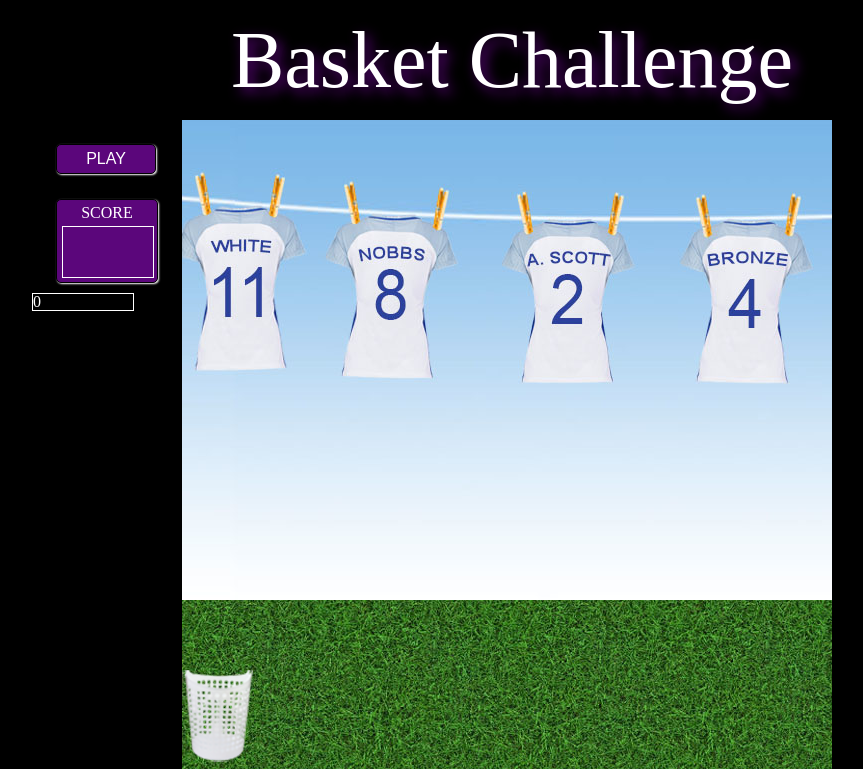
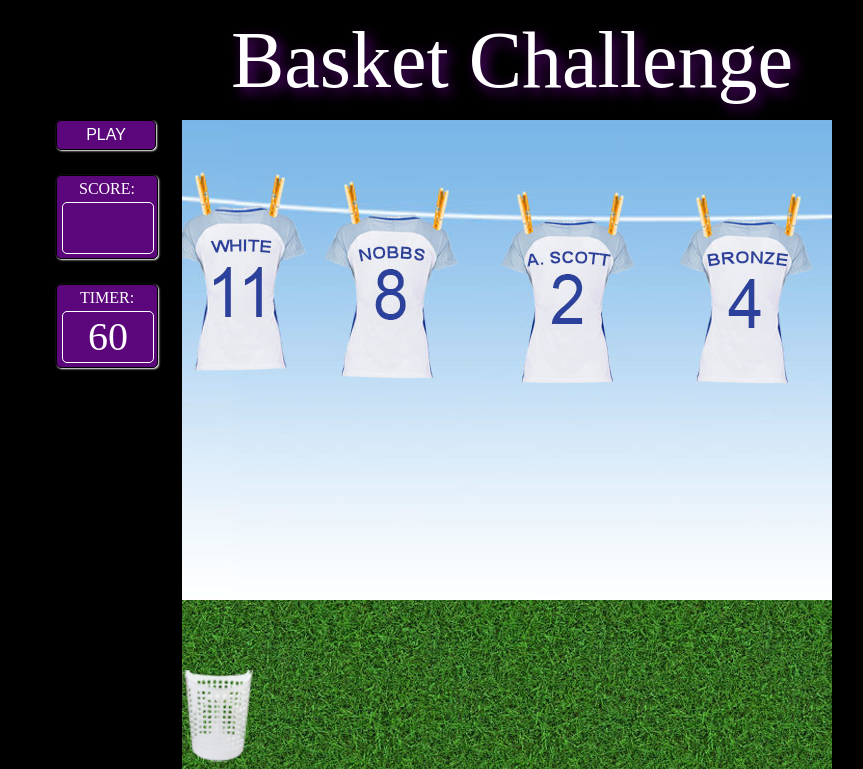
Before and after one commit to Sophie2525/wdi-project-1, a PHP site: page / in a window 1280 px wide. Shown: the top 769 px of the page, without its empty margins (128-991 px from the left). Run offline with PHP 8.4, Linux system fonts and the light colour scheme; some libraries are stand-ins or nearby versions.

Commit message:
add timer and alert

```diff
--- a/css/style.css
+++ b/css/style.css
@@ -44,14 +44,14 @@ button {
   box-shadow: 1px 1px 2px #fff;
 
   display: block;
-  margin: 24px 25px 10px 24px;
+  margin: 0 25px 10px 24px;
 
   color: #fff;
   text-transform: uppercase;
   font-size: 16px;
 }
 
-.scoreboard {
+.scoreboard{
   width: 90px;
   height: 72px;
   background-color: #5b067b;
@@ -71,7 +71,7 @@ button {
   width: 80px;
   height: 40px;
   border: 1px solid #fff;
-  border-radius: 5px:
+  border-radius: 5px;
   position: relative;
   display: block;
   color: #fff;
@@ -81,13 +81,36 @@ button {
   padding: 5px;
 }
 
-.timer {
-  width: 100px;
-  height: auto;
+.timerboard{
+  width: 90px;
+  height: 72px;
+  background-color: #5b067b;
+  border: 1px solid #000;
+  border-radius: 5px;
+  box-shadow: 1px 1px 2px #fff;
+  display: block;
+  margin: 25px 24px 10px 24px;
+  color: #fff;
+  text-align: center;
+  text-transform: uppercase;
+  font-size: 16px;
+  padding: 5px;
+}
+
+.timer{
+  width: 80px;
+  height: 40px;
   border: 1px solid #fff;
-  position: relative;
+  border-radius: 5px;
+
+	position: relative;
   display: block;
-  color: #fff;
+
+  font-size: 40px;
+	color: #fff;
+  text-align: center;
+  margin-top: 5px;
+  padding: 5px;
 }
 
 .container{
--- a/index.html
+++ b/index.html
@@ -22,11 +22,14 @@
 
 
       <div class="scoreboard">
-        <h3>Score</h3>
+        <h3>Score:</h3>
         <div class="score"></div>
       </div>
 
-      <div class="timer">0</div>
+      <div class="timerboard">
+        <h3>Timer:</h3>
+        <div class="timer">60</div>
+      </div>
 
     </div>
 
--- a/js/app.js
+++ b/js/app.js
@@ -1,8 +1,9 @@
 $(init);
 
-let difficulty = 3000;
+const difficulty = 3000;
 let $basket;
 let $score = 0;
+let $time = 60;
 
 function init() {
   $basket = $('.dustbin');
@@ -10,9 +11,20 @@ function init() {
 }
 
 function startGame() {
-  // start timer
+  timer();
   moveBasket();
   setInterval(createBall, difficulty);
+
+  const counter = setInterval(timer, 1000);
+  function timer() {
+    $time -= 1;
+    // console.log($time);
+    if ($time === 0) {
+      clearInterval(counter);
+      alert('You scored' + '' + $score);
+    }
+    $('.timer').html($time);
+  }
 }
 
 function moveBasket() {
@@ -86,5 +98,7 @@ function collision($ball) {
 }
 
 function gameOver() {
-  console.log('gameover');
+  alert('Game Over!');
+  document.location.reload();
+  // console.log('gameover');
 }
```
